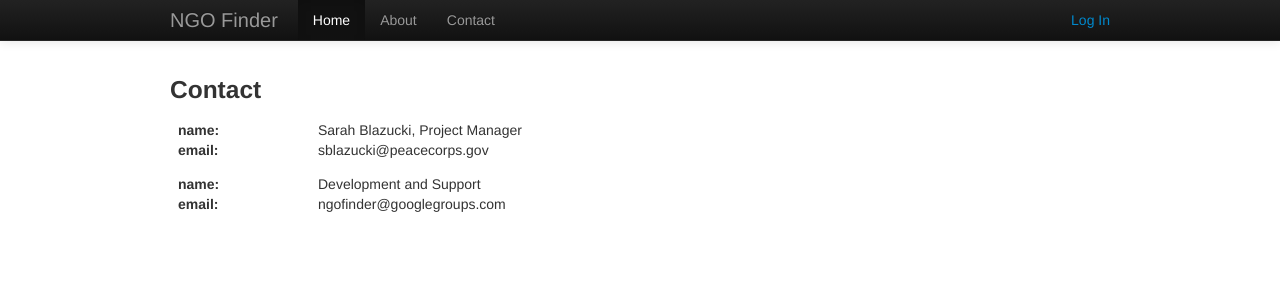
After one commit to ngofinder/ngo-finder, a Django app: template ngo_finder/directory/templates/directory/contact.html in a window 1280 px wide. The commit adds this page. Shown: the top 300 px of the page. Run offline with Django 3.2, Linux system fonts and the light colour scheme; the template is opened without the code that fills it, so the values that code supplies are empty.

Commit message:
adding about and contact pages

```diff
--- a/ngo_finder/directory/templates/directory/base.html
+++ b/ngo_finder/directory/templates/directory/base.html
@@ -35,8 +35,8 @@
           <div class="nav-collapse collapse">
             <ul class="nav">
               <li class="active"><a href="/">Home</a></li>
-              <li><a href="/about">About</a></li>
-              <li><a href="/contact">Contact</a></li>
+              <li><a href="/about/">About</a></li>
+              <li><a href="/contact/">Contact</a></li>
             </ul>
             <p class="navbar-text pull-right">
     {% if user.is_authenticated %}
--- /dev/null
+++ b/ngo_finder/directory/templates/directory/contact.html
@@ -0,0 +1,16 @@
+{% extends "directory/base.html" %}
+{% block content %}
+<h3 class="span12">Contact</h3>
+<div class="row">
+  <dl class="itemList">
+    <dt class="span2" style="padding-left:2em">name:</dt>          <dd class="span10">Sarah Blazucki, Project Manager</dd>
+    <dt class="span2" style="padding-left:2em">email:</dt>         <dd class="span10">sblazucki@peacecorps.gov</dd>
+  </dl>
+</div>
+<div class="row">
+  <dl class="itemList">
+    <dt class="span2" style="padding-left:2em">name:</dt>          <dd class="span10">Development and Support</dd>
+    <dt class="span2" style="padding-left:2em">email:</dt>         <dd class="span10">ngofinder@googlegroups.com</dd>
+  </dl>
+</div>
+{% endblock %}
--- a/ngo_finder/ngo_finder/urls.py
+++ b/ngo_finder/ngo_finder/urls.py
@@ -17,6 +17,8 @@ urlpatterns = patterns('',
 
     #url(r'^ngolist', 'directory.views.ngolist'),
     url(r'^ngo/(\d+)', 'directory.views.ngo'),
+    url(r'^contact/', 'directory.views.contact'),
+    url(r'^about/', 'directory.views.about'),
 
     # search routes
     (r'^search/', include('haystack.urls')),
--- /dev/null
+++ b/ngo_finder/static/css/style.css
@@ -0,0 +1,3 @@
+.itemList  dt, dd { margin-left:0px;}
+.itemList  dt { padding-left:1em;}
+[class*="span"] { margin-left:0px;}
```
Also changed, not shown: ngo_finder/directory/templates/directory/about.html (added, +7 -0 lines), ngo_finder/directory/templates/directory/profile.html (+11 -11 lines), ngo_finder/directory/views.py (+10 -0 lines).
